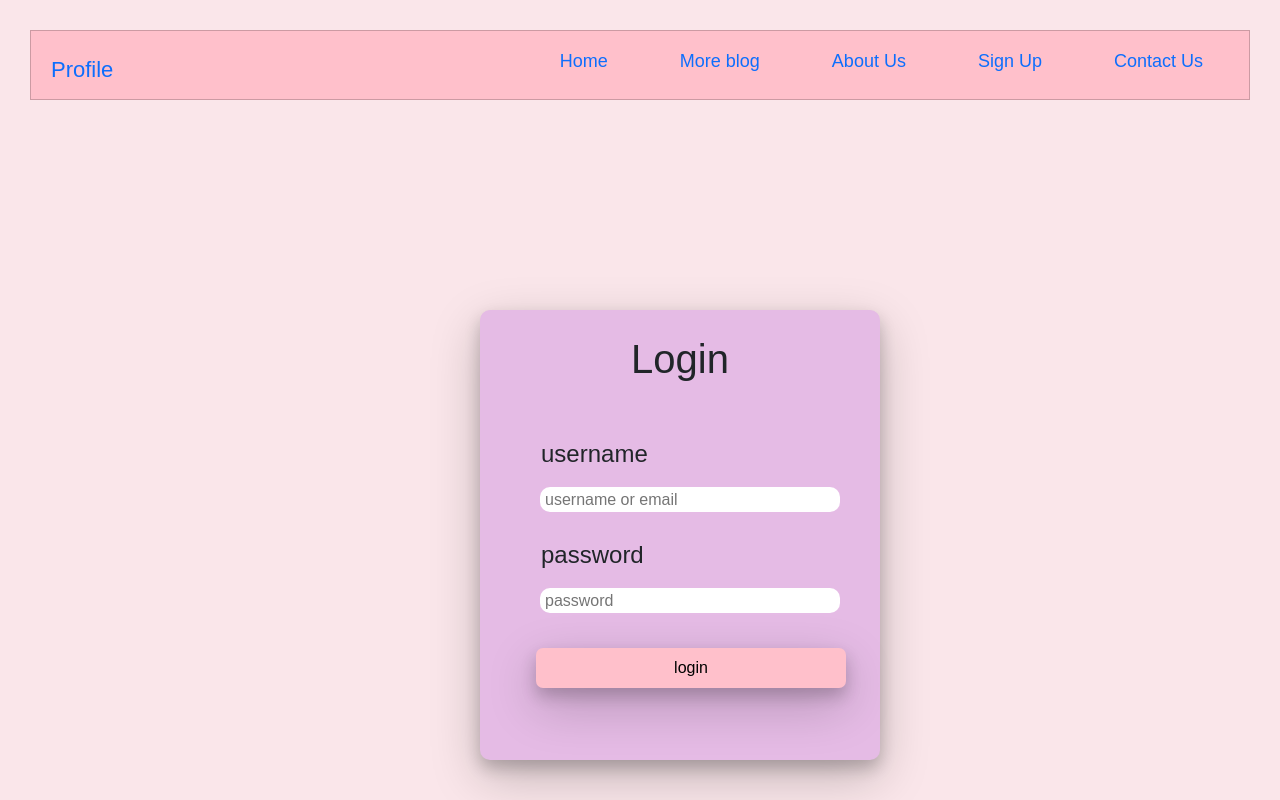
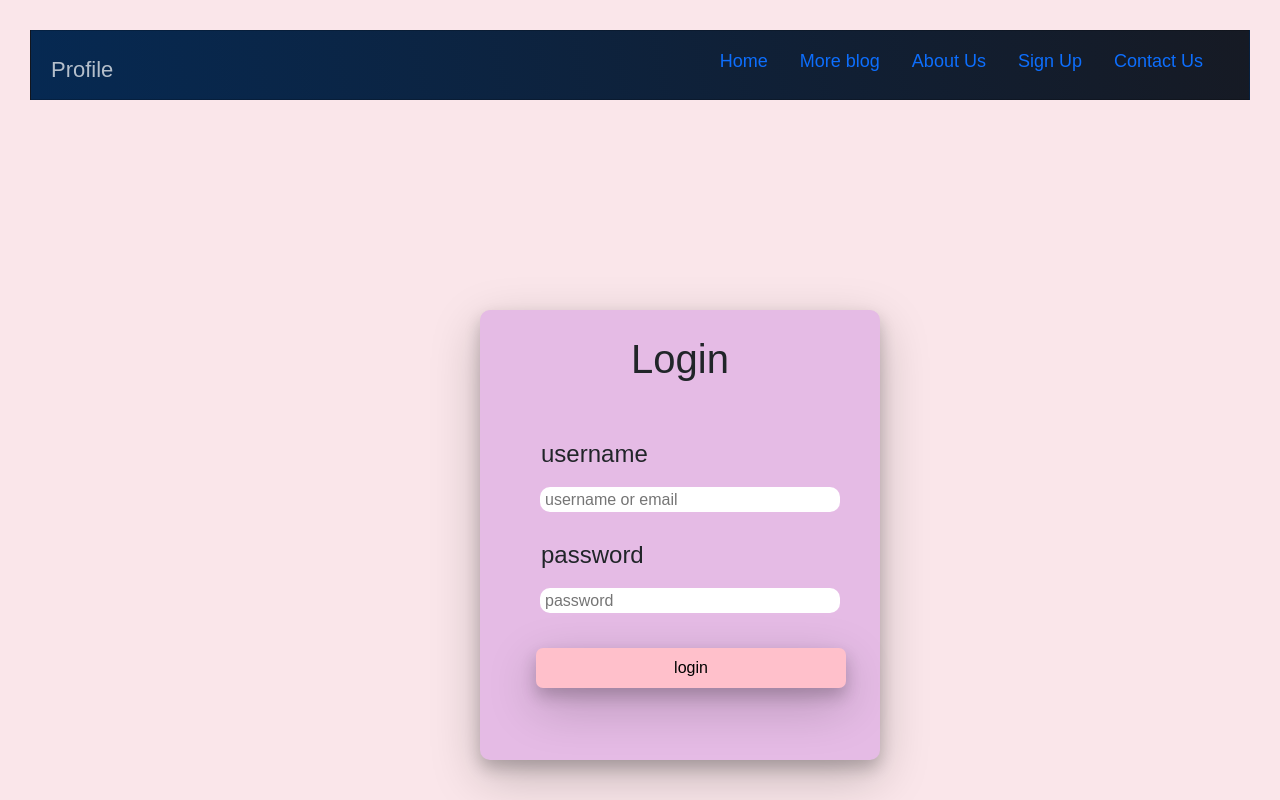
Before and after one commit to NeeravPareek00/NeeravPareek00.github.io, a plain HTML site: page pages/login.html in a window 1280 px wide. Drawn offline with nearby package versions, Linux system fonts and the light colour scheme.

Commit message:
updated navbar

```diff
--- a/css/navbar.css
+++ b/css/navbar.css
@@ -1,6 +1,13 @@
+body {
+  font-family: "Josefin Sans", sans-serif;
+  box-sizing: border-box;
+  padding: 0;
+  margin: 0;
+}
+
 .navbar {
   font-size: 18px;
-    background-color: rgb(255, 192, 203);
+  background-image: linear-gradient(260deg, #161a24 0%, #062952 100%);
   border: 1px solid rgba(0, 0, 0, 0.2);
   padding-bottom: 10px;
 }
@@ -10,10 +17,10 @@
   display: none;
 }
 
-.nav-link,
+.nav-links,
 .logo {
   text-decoration: none;
-
+  color: rgba(255, 255, 255, 0.7);
 }
 
 .main-nav li {
@@ -38,9 +45,8 @@
 }
 
 .active {
-    display: block
+  display: block;
 }
-
 
 @media screen and (min-width: 768px) {
   .navbar {
@@ -62,7 +68,7 @@
     margin: 0;
   }
 
-    .nav-link {
+  .nav-links {
     margin-left: 40px;
   }
 
@@ -75,7 +81,7 @@
   }
 
   .logo:hover,
-    .nav-link:hover {
+  .nav-links:hover {
     color: rgba(255, 255, 255, 1);
   }
 }
```
Lines whose indentation alone changed are shown as unchanged.
